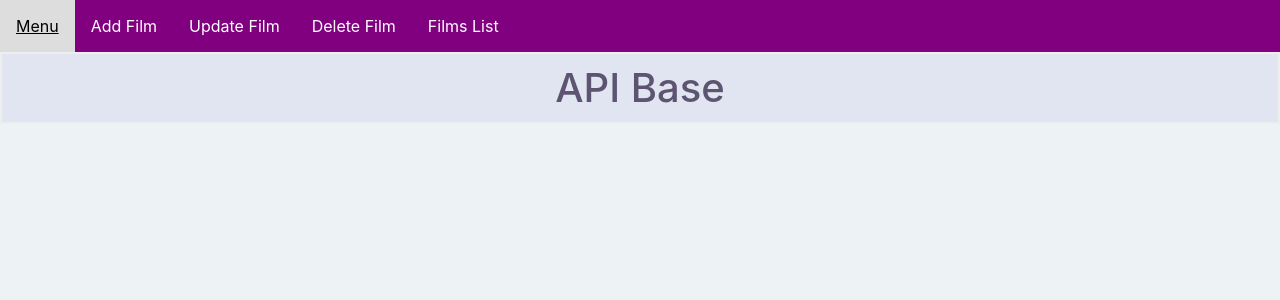
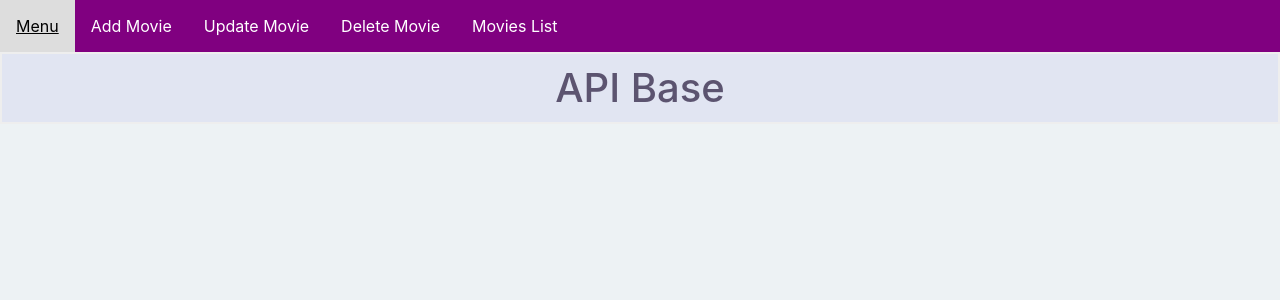
Before and after one commit to Lolisolera/My-Movies-App, a Flask app: page / in a window 1280 px wide. Shown: the top 300 px of the page. Run offline with Flask 3, Linux system fonts and the light colour scheme; some libraries are stand-ins or nearby versions.

Commit message:
Update base HTML

```diff
--- a/templates/base.html
+++ b/templates/base.html
@@ -21,10 +21,10 @@
 <body class="body">
     <nav>
         <a href="/menu">Menu</a>
-        <a href="/add">Add Film</a>
-        <a href="/update">Update Film</a>
-        <a href="/delete">Delete Film</a>
-        <a href="/list">Films List</a>
+        <a href="/add">Add Movie</a>
+        <a href="/update">Update Movie</a>
+        <a href="/delete">Delete Movie</a>
+        <a href="/list">Movies List</a>
 
     </nav>
     {% block content %}
```
